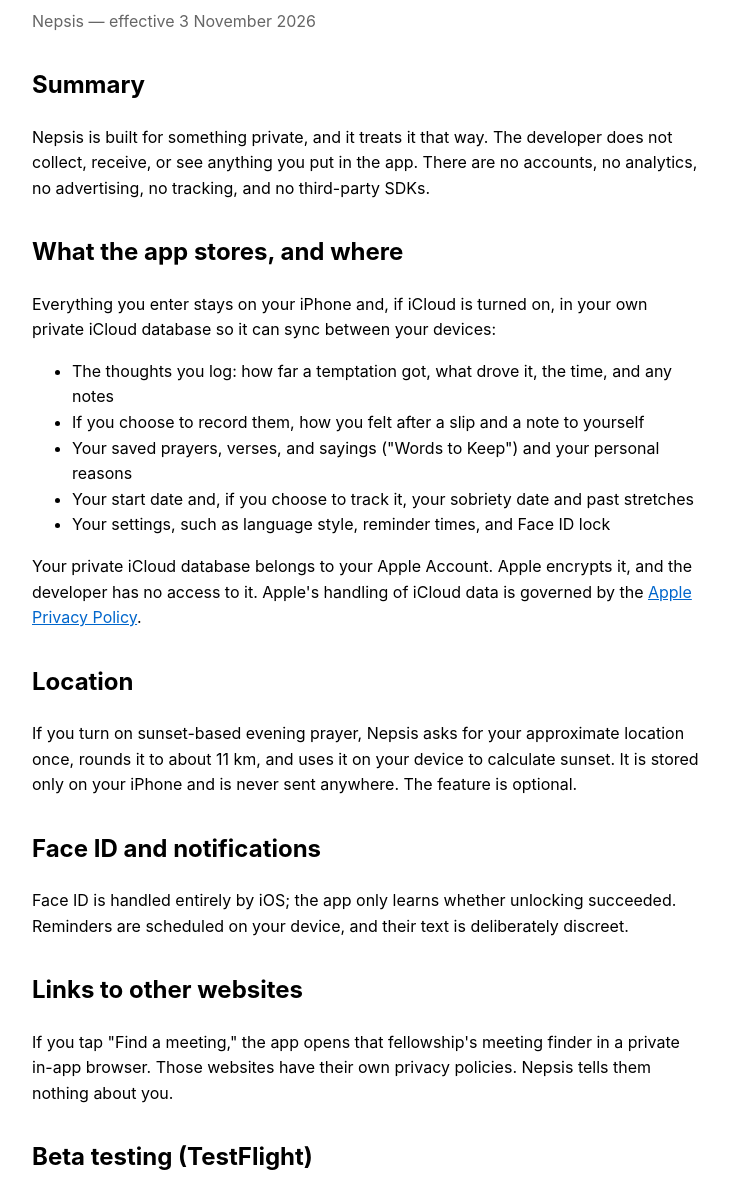
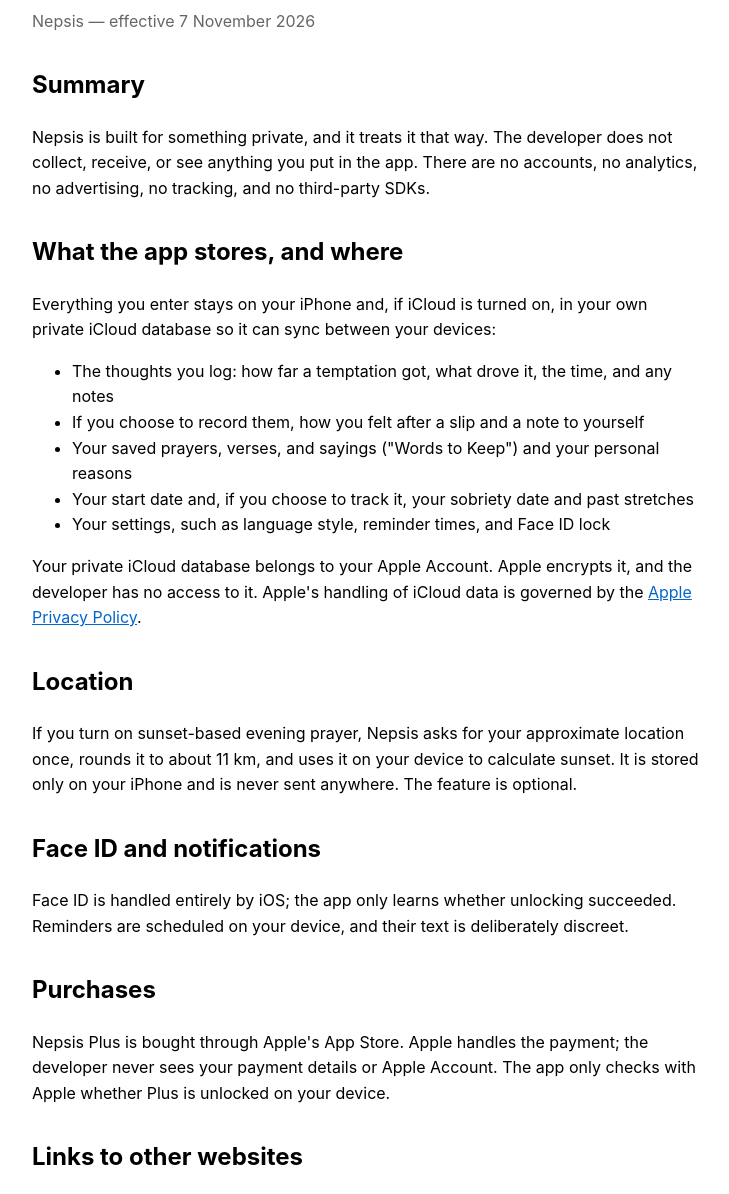
Before and after one commit to RoyClem/nepsis-support, a plain HTML site: page privacy.html in a window 1280 px wide. Shown: the part 100-1294 px from the top of the page, without its empty margins (272-1001 px from the left). Drawn offline with Linux system fonts and the light colour scheme.

Commit message:
Privacy policy: Nepsis Plus purchases

```diff
--- a/privacy.html
+++ b/privacy.html
@@ -17,7 +17,7 @@
 <body>
 
 <h1>Privacy Policy</h1>
-<p class="sub">Nepsis — effective 3 November 2026</p>
+<p class="sub">Nepsis — effective 7 November 2026</p>
 
 <h2>Summary</h2>
 <p>Nepsis is built for something private, and it treats it that way. The developer does not
@@ -46,6 +46,11 @@
 <h2>Face ID and notifications</h2>
 <p>Face ID is handled entirely by iOS; the app only learns whether unlocking succeeded.
 Reminders are scheduled on your device, and their text is deliberately discreet.</p>
+
+<h2>Purchases</h2>
+<p>Nepsis Plus is bought through Apple's App Store. Apple handles the payment; the
+developer never sees your payment details or Apple Account. The app only checks with Apple
+whether Plus is unlocked on your device.</p>
 
 <h2>Links to other websites</h2>
 <p>If you tap "Find a meeting," the app opens that fellowship's meeting finder in a private
```
